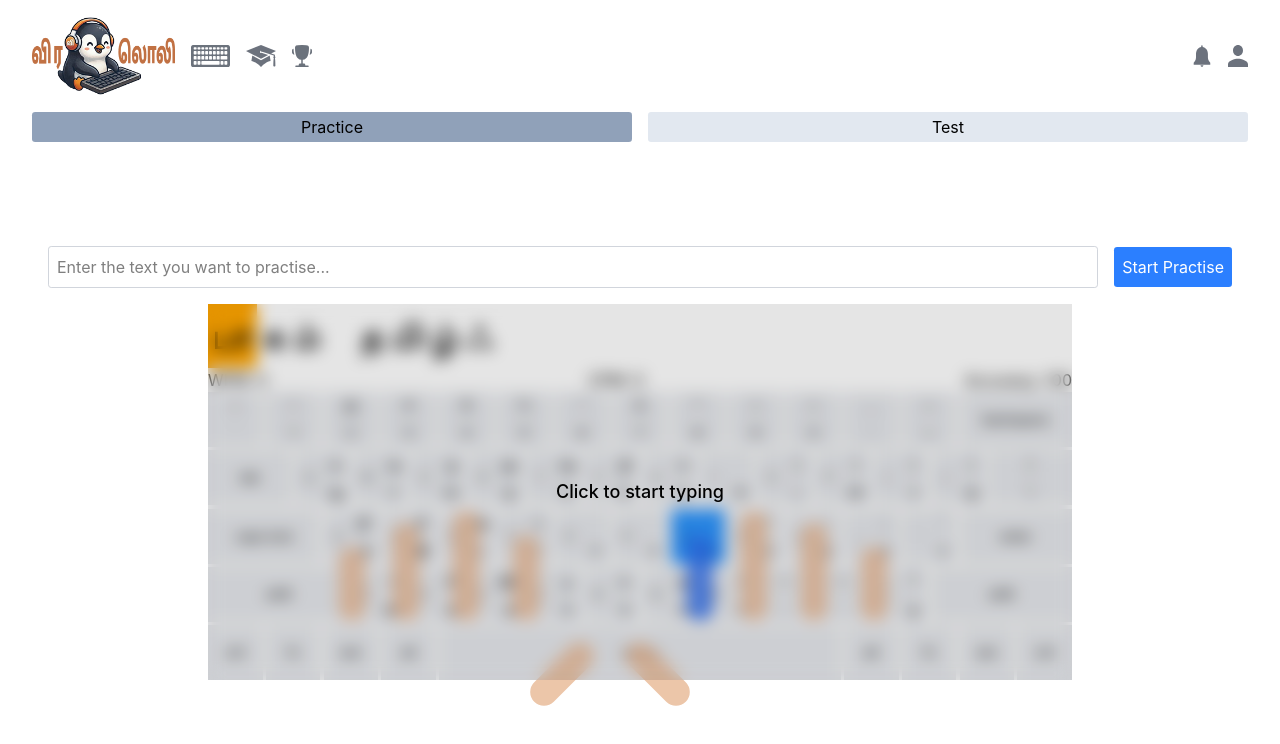
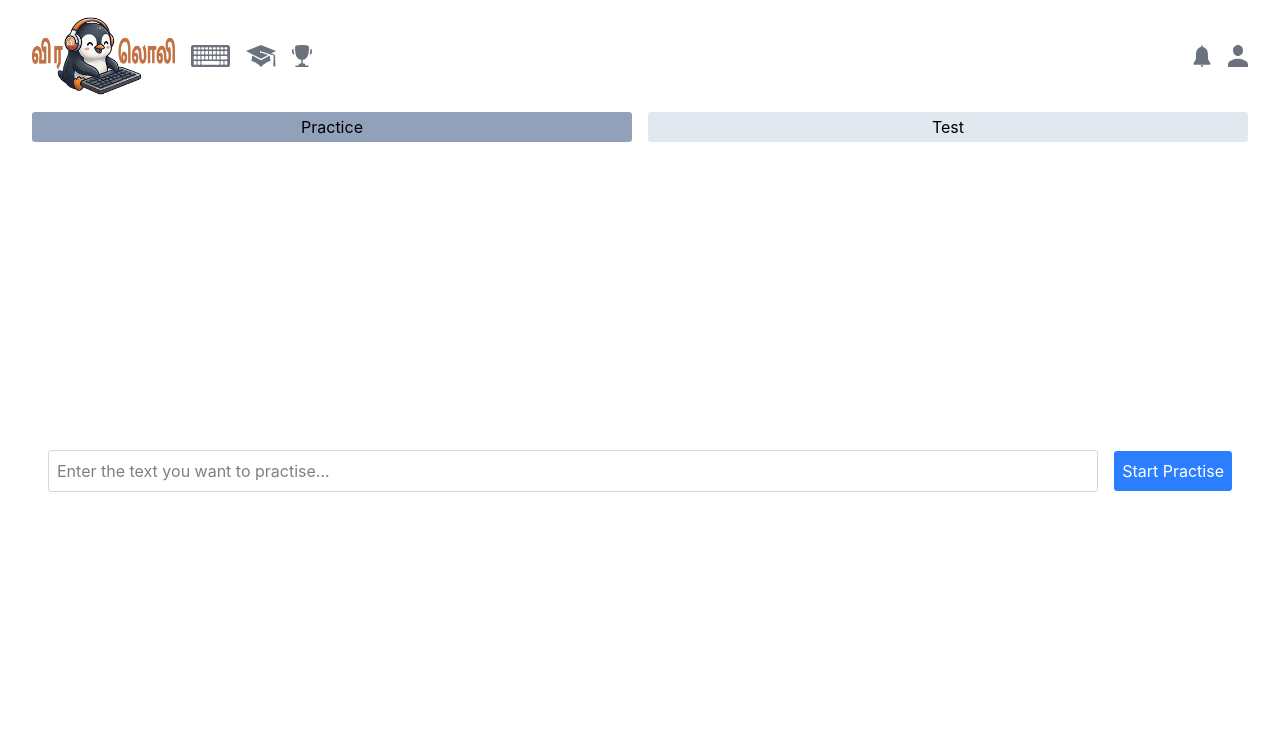
Before and after one commit to jai-atithya/viraloli, a React (Vite) app in the folder client/: page / in a window 1280 px wide. Shown: the top 744 px of the page. Built offline with nearby package versions, Linux system fonts and the light colour scheme.

Commit message:
Practise done

```diff
--- a/client/src/pages/typingTest/components/Practise.jsx
+++ b/client/src/pages/typingTest/components/Practise.jsx
@@ -1,45 +1,62 @@
-import React, { useState, useEffect, useRef } from 'react'
-import { TypeEngine } from '../../../typeEngine/TypeEngine'
-const lesson = {
-    sentence: "பாகம் தமிழ்",
-    units: [
-        {
-            text: "பா", keys: [{ code: "KeyJ", altKey: false, ctrlKey: false, metaKey: false, shiftKey: false },
-            { code: "KeyQ", altKey: false, ctrlKey: false, metaKey: false, shiftKey: false }]
-        },
-        { text: "க", keys: [{ code: "KeyH", altKey: false, ctrlKey: false, metaKey: false, shiftKey: false }] },
-        {
-            text: "ம்", keys: [{ code: "KeyK", altKey: false, ctrlKey: false, metaKey: false, shiftKey: false },
-            { code: "KeyF", altKey: false, ctrlKey: false, metaKey: false, shiftKey: false }]
-        },
-        { text: " ", keys: [{ code: "Space", altKey: false, ctrlKey: false, metaKey: false, shiftKey: false }] },
-        { text: "த", keys: [{ code: "KeyL", altKey: false, ctrlKey: false, metaKey: false, shiftKey: false }] },
-        {
-            text: "மி", keys: [{ code: "KeyK", altKey: false, ctrlKey: false, metaKey: false, shiftKey: false },
-            { code: "KeyS", altKey: false, ctrlKey: false, metaKey: false, shiftKey: false }]
-        },
-        {
-            text: "ழ்", keys: [{ code: "Slash", altKey: false, ctrlKey: false, metaKey: false, shiftKey: false },
-            { code: "KeyF", altKey: false, ctrlKey: false, metaKey: false, shiftKey: false }]
-        },
-        { text: "ஃ", keys: [{ code: "KeyF", altKey: false, ctrlKey: false, metaKey: false, shiftKey: true }] },
-    ],
-};
+import React, { useState, useEffect, useRef } from 'react';
+import { TypeEngine } from '../../../typeEngine/TypeEngine';
+import { getMappings } from '../../../utils/getMappings';
+
+// const lesson = {
+//     sentence: "பாகம் தமிழ்",
+//     units: [
+//         {
+//             text: "பா", keys: [{ code: "KeyJ", altKey: false, ctrlKey: false, metaKey: false, shiftKey: false },
+//             { code: "KeyQ", altKey: false, ctrlKey: false, metaKey: false, shiftKey: false }]
+//         },
+//         { text: "க", keys: [{ code: "KeyH", altKey: false, ctrlKey: false, metaKey: false, shiftKey: false }] },
+//         {
+//             text: "ம்", keys: [{ code: "KeyK", altKey: false, ctrlKey: false, metaKey: false, shiftKey: false },
+//             { code: "KeyF", altKey: false, ctrlKey: false, metaKey: false, shiftKey: false }]
+//         },
+//         { text: " ", keys: [{ code: "Space", altKey: false, ctrlKey: false, metaKey: false, shiftKey: false }] },
+//         { text: "த", keys: [{ code: "KeyL", altKey: false, ctrlKey: false, metaKey: false, shiftKey: false }] },
+//         {
+//             text: "மி", keys: [{ code: "KeyK", altKey: false, ctrlKey: false, metaKey: false, shiftKey: false },
+//             { code: "KeyS", altKey: false, ctrlKey: false, metaKey: false, shiftKey: false }]
+//         },
+//         {
+//             text: "ழ்", keys: [{ code: "Slash", altKey: false, ctrlKey: false, metaKey: false, shiftKey: false },
+//             { code: "KeyF", altKey: false, ctrlKey: false, metaKey: false, shiftKey: false }]
+//         },
+//         { text: "ஃ", keys: [{ code: "KeyF", altKey: false, ctrlKey: false, metaKey: false, shiftKey: true }] },
+//     ],
+// };
+
 export const Practise = () => {
     const inputRef = useRef(null);
-    const [input, setInput] = useState("");
-    useEffect(() => {
-        console.log("Input changed:", input);
-    }, [input]);
+    const [lesson, setLesson] = useState(null);
+
+    const onClickStart = () => {
+        const sentence = inputRef.current.value.trim();
+        if (!sentence) return;
+
+        const generatedLesson = getMappings(sentence);
+        setLesson(generatedLesson);
+    };
+
     return (
-        <>
-            <div className='w-full h-full p-[1rem] flex flex-col justify-center items-center'>
-                <div className='flex justify-center items-center w-full gap-[1rem]'>
-                    <input ref={inputRef} className='bg-white p-[0.5rem] border border-gray-300 rounded-[0.2rem] focus:outline-none focus:ring-2 focus:ring-blue-500 flex-1' placeholder="Enter the text you want to practise..." />
-                    <button className='bg-blue-500 text-white p-[0.5rem] rounded-[0.2rem] hover:bg-blue-600' onClick={() => setInput(inputRef.current.value)}>Start Practise</button>
-                </div>
-                <TypeEngine lesson={lesson} />
+        <div className="w-full h-full p-[1rem] flex flex-col justify-center items-center">
+            <div className="flex justify-center items-center w-full gap-[1rem]">
+                <input
+                    ref={inputRef}
+                    className="bg-white p-[0.5rem] border border-gray-300 rounded-[0.2rem] focus:outline-none focus:ring-2 focus:ring-blue-500 flex-1"
+                    placeholder="Enter the text you want to practise..."
+                />
+                <button
+                    className="bg-blue-500 text-white p-[0.5rem] rounded-[0.2rem] hover:bg-blue-600"
+                    onClick={onClickStart}
+                >
+                    Start Practise
+                </button>
             </div>
-        </>
-    )
-}
+
+            {lesson && <TypeEngine lesson={lesson} />}
+        </div>
+    );
+};
--- a/client/src/typeEngine/utils/getMappings.js
+++ b/client/src/utils/getMappings.js
@@ -23,7 +23,10 @@ const getMappings = (sentence) => {
             keys: mappings[cur][0]
         });
     }
-    return units;
+    return {
+        sentence: sentence,
+        units: units
+    };
 };
 
-export default getMappings;
+export { getMappings };
```
Also changed, not shown: client/src/utils/keyMappings.js (renamed from client/src/typeEngine/utils/keyMappings.js).
